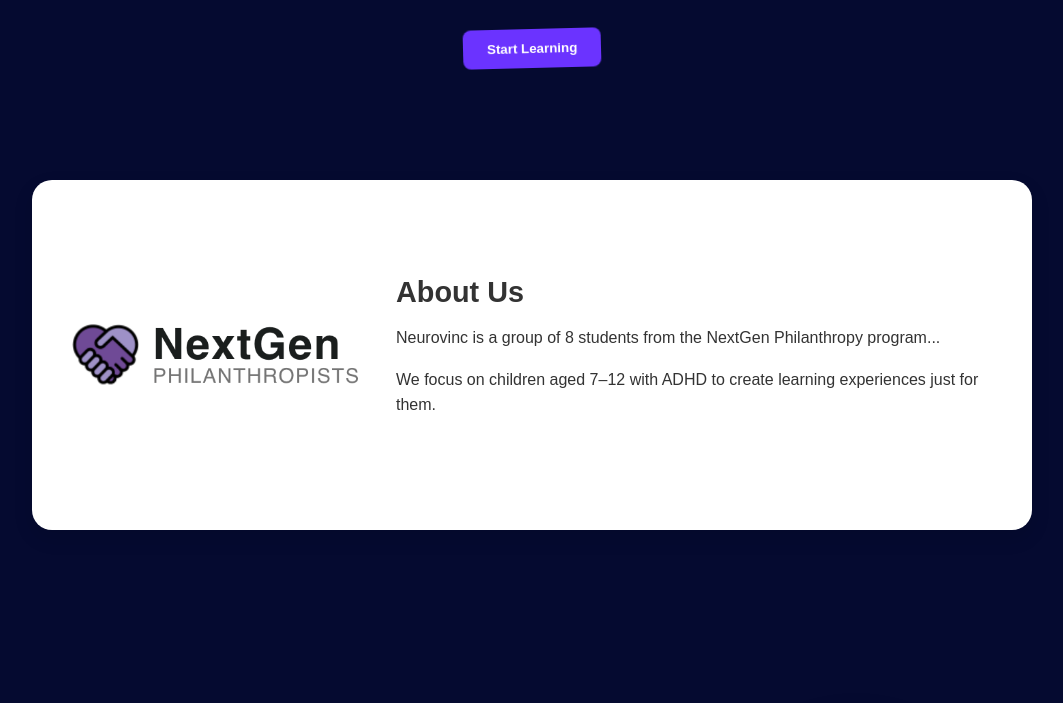
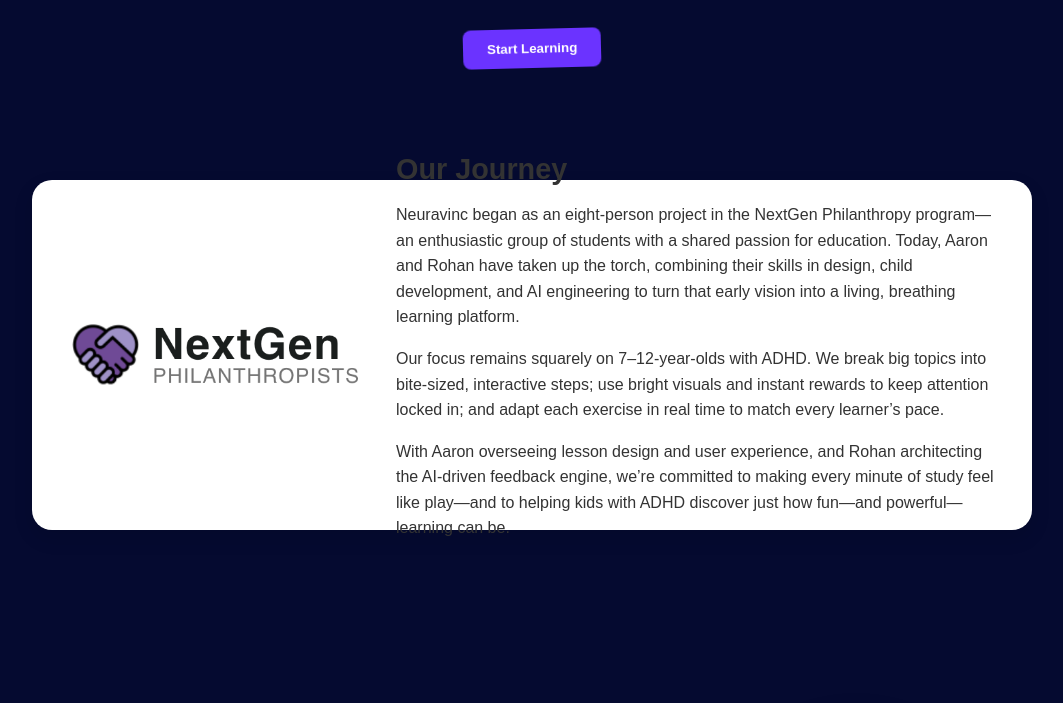
Before and after one commit to fsoko93/Neuravinc, a plain HTML site: page index.html in a window 1280 px wide. Shown: the part 663-1366 px from the top of the page, without its empty margins (108-1171 px from the left). Drawn offline with Linux system fonts and the light colour scheme; a script that the page names is missing.

Commit message:
Update index.html

```diff
--- a/index.html
+++ b/index.html
@@ -47,9 +47,16 @@
       <div class="about-box">
         <img src="Assets/images/NextGen_white.png" alt="About Neurovinc" class="about-img">
         <div class="about-text">
-          <h3>About Us</h3>
-          <p>Neurovinc is a group of 8 students from the NextGen Philanthropy program...</p>
-          <p>We focus on children aged 7–12 with ADHD to create learning experiences just for them.</p>
+          <h3>Our Journey</h3>
+          <p>
+            Neuravinc began as an eight-person project in the NextGen Philanthropy program—an enthusiastic group of students with a shared passion for education. Today, Aaron and Rohan have taken up the torch, combining their skills in design, child development, and AI engineering to turn that early vision into a living, breathing learning platform.
+          </p>
+          <p>
+            Our focus remains squarely on 7–12-year-olds with ADHD. We break big topics into bite-sized, interactive steps; use bright visuals and instant rewards to keep attention locked in; and adapt each exercise in real time to match every learner’s pace.
+          </p>
+          <p>
+            With Aaron overseeing lesson design and user experience, and Rohan architecting the AI-driven feedback engine, we’re committed to making every minute of study feel like play—and to helping kids with ADHD discover just how fun—and powerful—learning can be.
+          </p>
         </div>
       </div>
     </section>
```
